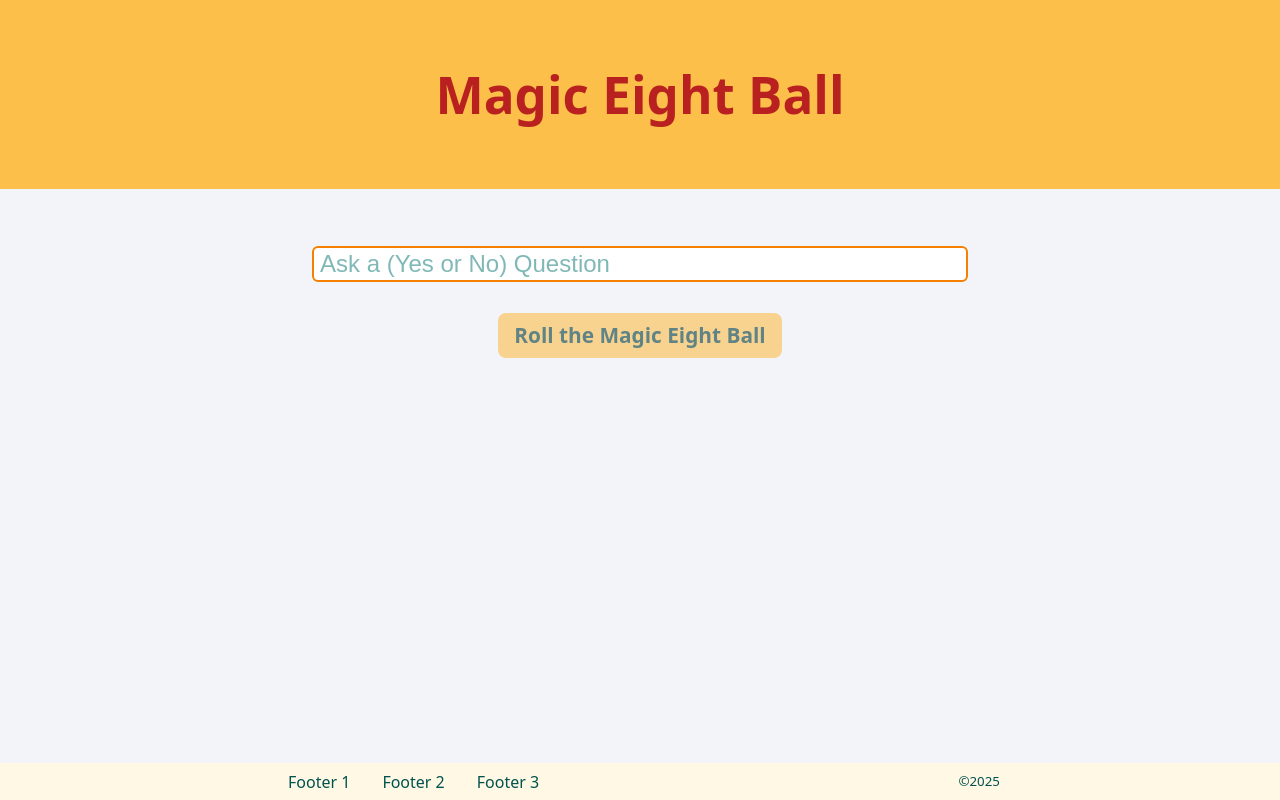
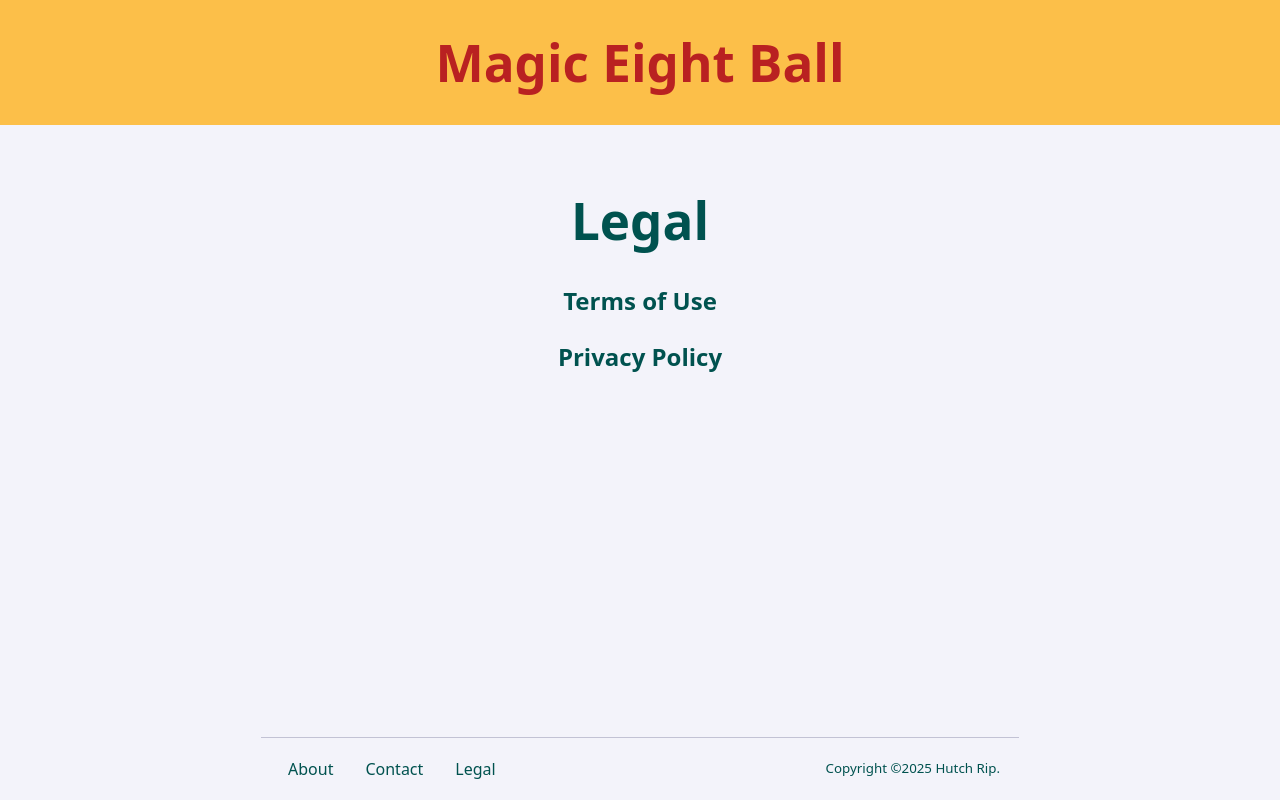
Before and after one commit to seanh123456/eight-ball-vue-ts, a Vue app: page /legal in a window 1280 px wide. Built offline with nearby package versions, Linux system fonts and the light colour scheme.

Commit message:
Add routing

```diff
--- a/package.json
+++ b/package.json
@@ -1,7 +1,7 @@
 {
   "name": "eight-ball-vite-vue-ts",
   "private": true,
-  "version": "0.0.3",
+  "version": "0.0.4",
   "type": "module",
   "scripts": {
     "dev": "vite",
@@ -9,7 +9,8 @@
     "preview": "vite preview"
   },
   "dependencies": {
-    "vue": "^3.5.22"
+    "vue": "^3.5.22",
+    "vue-router": "^4.6.3"
   },
   "devDependencies": {
     "@types/node": "^24.6.0",
--- a/src/App.vue
+++ b/src/App.vue
@@ -1,26 +1,24 @@
 <script setup lang="ts">
-import EightBall from './components/EightBall.vue'
+
 </script>
 
 <template>
   <header>
-    <div class="content">
-      <h1>Magic Eight Ball</h1>
-    </div>
+    <h1>Magic Eight Ball</h1>
   </header>
   <main>
     <div class="content">
-      <EightBall/>
+      <RouterView />
     </div>
   </main>
   <footer>
     <div class="footer">
       <ul>
-        <li><a href="">Footer 1</a></li>
-        <li><a href="">Footer 2</a></li>
-        <li><a href="">Footer 3</a></li>
+        <li><RouterLink to="/about">About</RouterLink></li>
+        <li><RouterLink to="/contact">Contact</RouterLink></li>
+        <li><RouterLink to="/legal">Legal</RouterLink></li>
       </ul>
-      <small class="footer-right">&copy;2025</small>
+      <small class="footer-right">Copyright &copy;2025 Hutch Rip.</small>
     </div>
   </footer>
 </template>
@@ -39,7 +37,8 @@ h1 {
 
   max-width: 720px;
   margin: 0 auto;
-  padding: .4rem;
+  padding: 1.2rem;
+  border-top: 1px solid var(--n-200);
 }
 
 footer ul {
--- a/src/main.ts
+++ b/src/main.ts
@@ -1,5 +1,8 @@
 import {createApp} from 'vue'
+import router from './router'
+import App from './App.vue'
 import './stylesheets/style.css'
-import App from './App.vue'
 
-createApp(App).mount('#app')
+createApp(App)
+    .use(router)
+    .mount('#app')
--- /dev/null
+++ b/src/router.ts
@@ -0,0 +1,25 @@
+import {createRouter, createWebHistory} from 'vue-router'
+import type {RouteRecordRaw} from 'vue-router'
+import EightBall from './views/EightBall.vue'
+import About from './views/About.vue'
+import Contact from './views/Contact.vue'
+import Legal from './views/Legal.vue'
+
+const routes: Array<RouteRecordRaw> = [
+    { path: '/', meta: { title: 'Eight Ball' }, component: EightBall },
+    { path: '/about', meta: { title: 'About' }, component: About },
+    { path: '/contact', meta: { title: 'Contact' }, component: Contact },
+    { path: '/legal', meta: { title: 'Legal' }, component: Legal },
+]
+
+export const router = createRouter({
+    history: createWebHistory(),
+    routes,
+})
+
+router.afterEach((to) => {
+    console.log(to);
+    document.title = to.meta.title as string;
+});
+
+export default router
--- a/src/stylesheets/style.css
+++ b/src/stylesheets/style.css
@@ -53,7 +53,7 @@ main {
 }
 
 footer {
-    background-color: var(--a1-100);
+    /*background-color: var(--a1-100);*/
 }
 
 input {
--- /dev/null
+++ b/src/views/About.vue
@@ -0,0 +1,13 @@
+<script setup lang="ts">
+
+</script>
+
+<template>
+  <div class="card">
+    <h1>About</h1>
+  </div>
+</template>
+
+<style scoped>
+
+</style>
--- /dev/null
+++ b/src/views/Contact.vue
@@ -0,0 +1,13 @@
+<script setup lang="ts">
+
+</script>
+
+<template>
+  <div class="card">
+    <h1>Contact</h1>
+  </div>
+</template>
+
+<style scoped>
+
+</style>
--- /dev/null
+++ b/src/views/Legal.vue
@@ -0,0 +1,15 @@
+<script setup lang="ts">
+
+</script>
+
+<template>
+  <div class="card">
+    <h1>Legal</h1>
+    <h2>Terms of Use</h2>
+    <h2>Privacy Policy</h2>
+  </div>
+</template>
+
+<style scoped>
+
+</style>
```
Also changed, not shown: src/views/EightBall.vue (renamed from src/components/EightBall.vue, +5 -5 lines), 1 other file (tests, documents, lock files or other folders).
